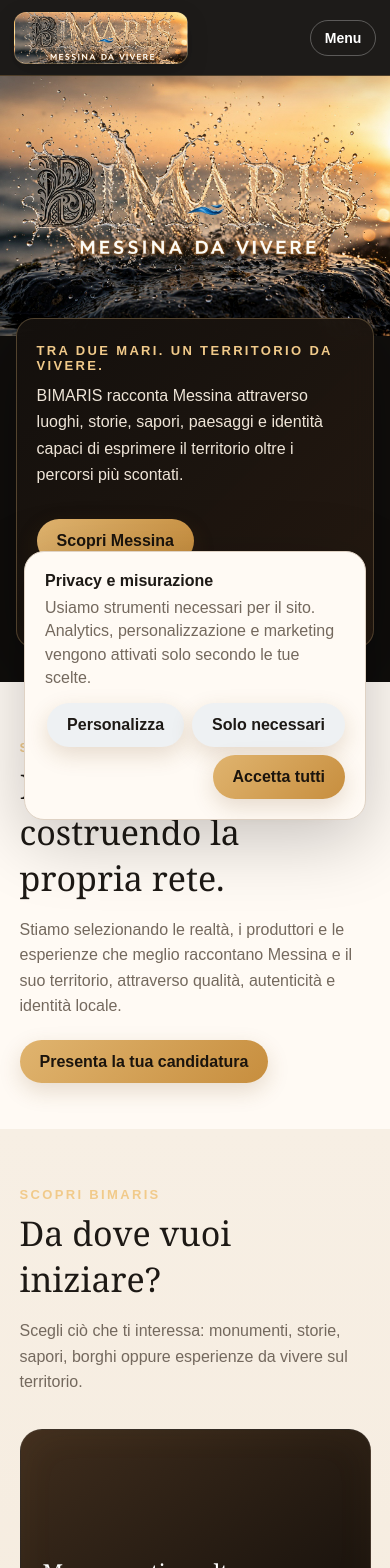
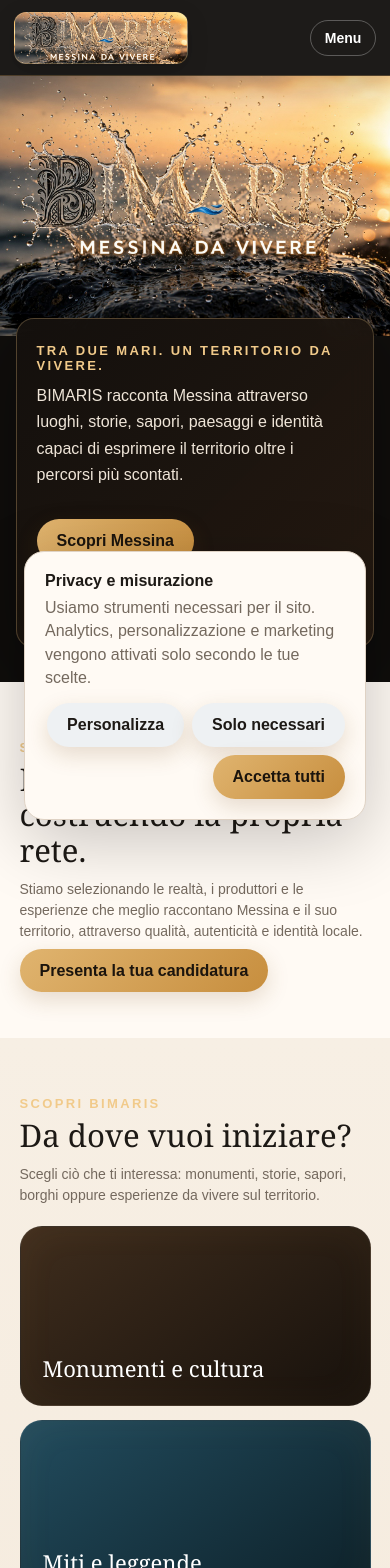
Before and after one commit to giovannibrunetto/bimaris-platform, a Next.js app in the folder apps/web/: page / in a window 390 px wide. Shown: the top 1568 px of the page. Built offline with nearby package versions, Linux system fonts and the light colour scheme.

Commit message:
Improve mobile spacing across BIMARIS interior pages

```diff
--- a/apps/web/app/globals.css
+++ b/apps/web/app/globals.css
@@ -213,3 +213,15 @@ main { min-height: 70vh; }
   .map-page-section .section-head p { font-size: 13px; line-height: 1.45; margin: 0; }
   .map-page-section .bimaris-map-card > div:first-child strong { font-size: 18px !important; }
 }
+
+/* Shared mobile spacing for interior pages (home has its own hero). */
+@media (max-width: 620px) {
+  .page-hero:not(.map-page-hero) { padding: 30px 5vw 24px; }
+  .page-hero:not(.map-page-hero) h1 { font-size: clamp(36px, 9.5vw, 48px); line-height: 1.1; margin: 8px 0 10px; overflow-wrap: anywhere; }
+  .page-hero:not(.map-page-hero) p { font-size: 14px; line-height: 1.5; margin: 0; }
+  .page-hero:not(.map-page-hero) .actions { margin-top: 16px; }
+  .page-hero + .section { padding-top: 26px; }
+  .section:not(.map-page-section) .section-head { margin-bottom: 20px; }
+  .section:not(.map-page-section) .section-head h2 { font-size: clamp(28px, 8vw, 40px); line-height: 1.15; margin: 7px 0 10px; }
+  .section:not(.map-page-section) .section-head p { font-size: 14px; line-height: 1.5; margin: 0; }
+}
```
